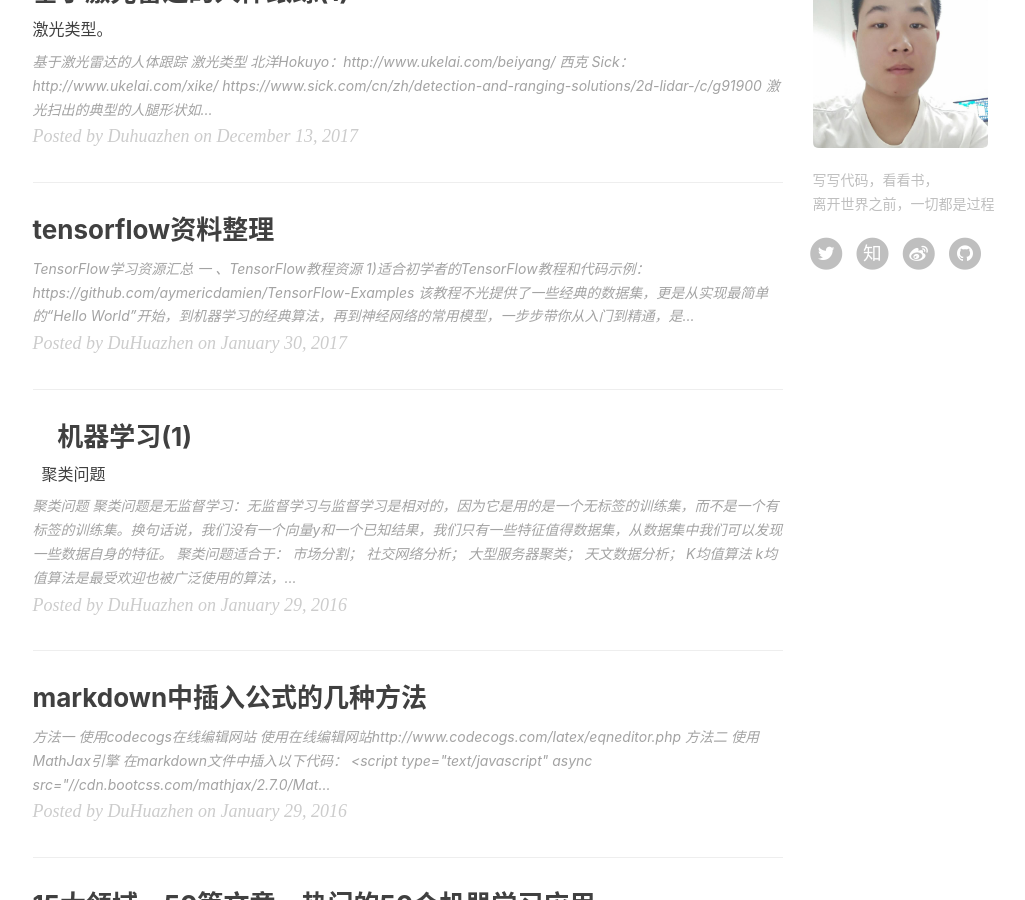
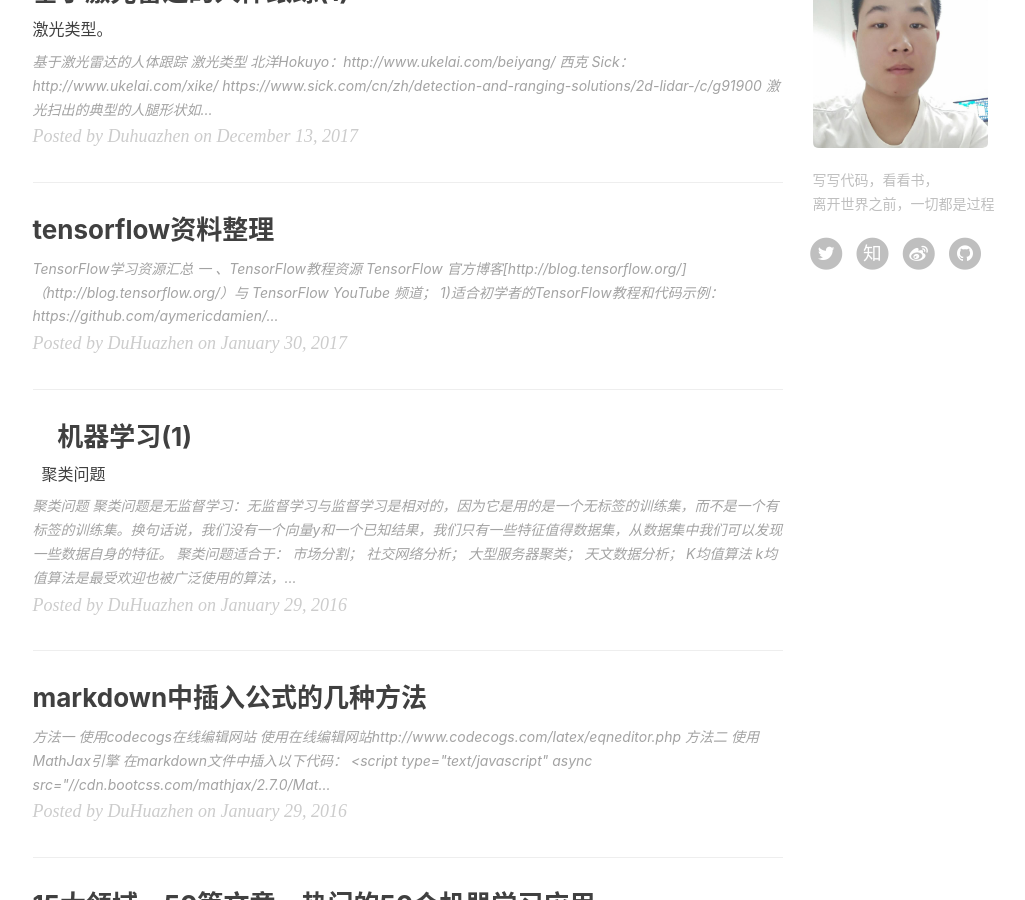
Before and after one commit to duhuazhen/duhuazhen.github.io, a Jekyll site: the page built from index.html, in a window 1280 px wide and 900 px high, scrolled down 730 px. Shown: the whole window, without its empty margins (135-1160 px from the left). Built offline with Jekyll 4.4.1, drawn with Linux system fonts in a browser that asks for light colours; nearby versions of some CDN libraries; the list of posts is cut into pages by our own code; comment, search, counter and statistics services are not loaded.

Commit message:
Update 2017-12-01-tensoflow.markdown

```diff
--- a/_posts/2017-12-01-tensoflow.markdown
+++ b/_posts/2017-12-01-tensoflow.markdown
@@ -12,6 +12,8 @@
 # TensorFlow学习资源汇总
 
 ##  一 、TensorFlow教程资源
+
+TensorFlow 官方博客[http://blog.tensorflow.org/]（http://blog.tensorflow.org/）与 [TensorFlow YouTube](https://www.youtube.com/watch?v=3d34Hkf7KXA) 频道；
 
 #### 1)适合初学者的TensorFlow教程和代码示例：
 
```
